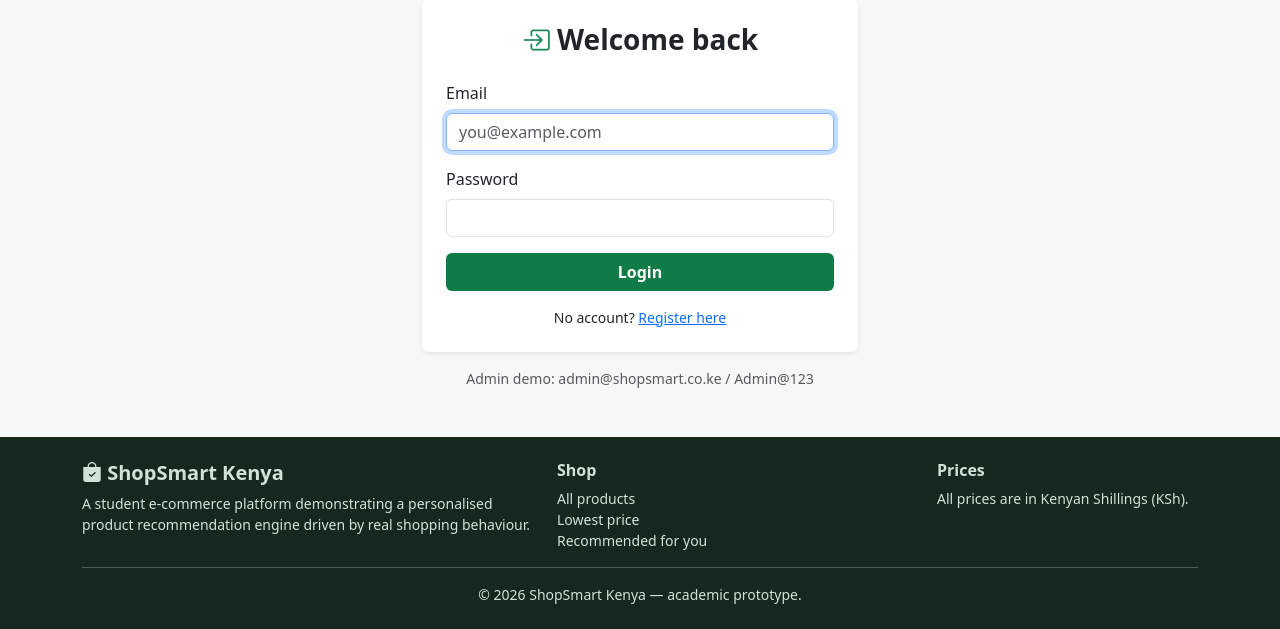
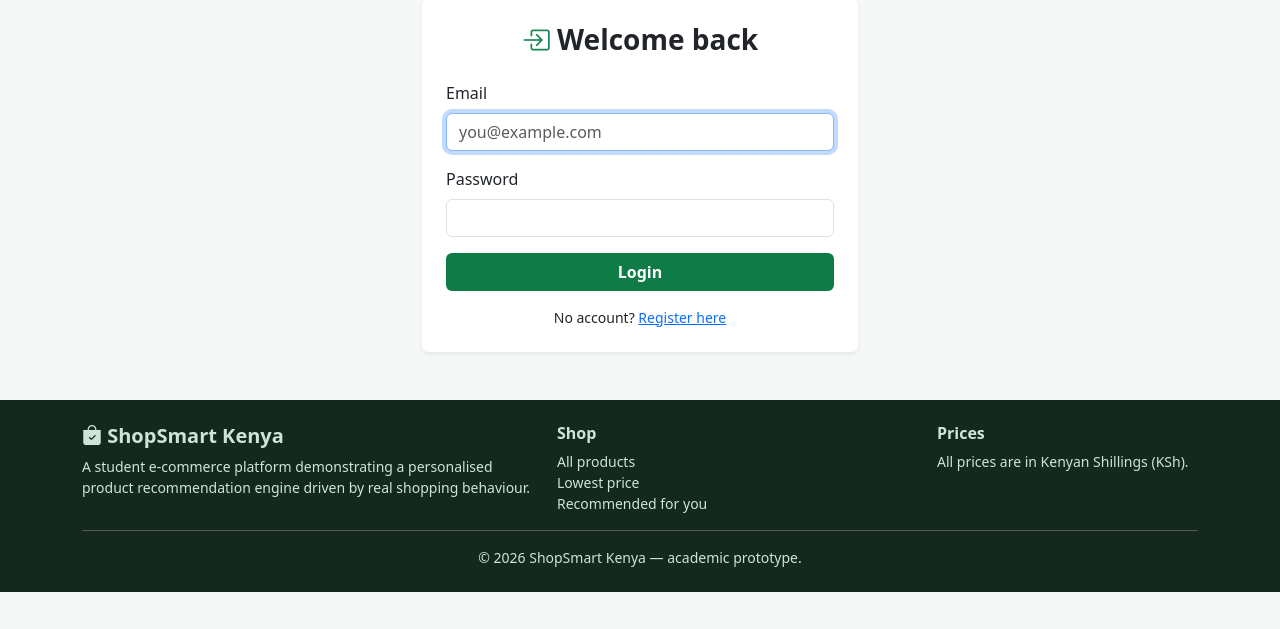
Before and after one commit to kogosystem/shopsmart, a Spring Boot app: page /login in a window 1280 px wide. Shown: the part 105-734 px from the top of the page. Run offline with Spring Boot 4, Linux system fonts and the light colour scheme; data that the repository does not hold is empty; some of the project's set-up classes (security, data sources, template engines, error pages and the like) are left out, and stand-ins take their place.

Commit message:
fixed admin credentials

```diff
--- a/src/main/resources/templates/auth/login.html
+++ b/src/main/resources/templates/auth/login.html
@@ -32,7 +32,7 @@
         </div>
     </div>
     <p class="text-center text-muted small mt-3">
-        Admin demo: admin@shopsmart.co.ke / Admin@123</p>
+<!--        Admin demo: admin@shopsmart.co.ke / Admin@123</p>-->
 </div>
 
 <footer th:replace="~{fragments/footer :: footer}"></footer>
```
